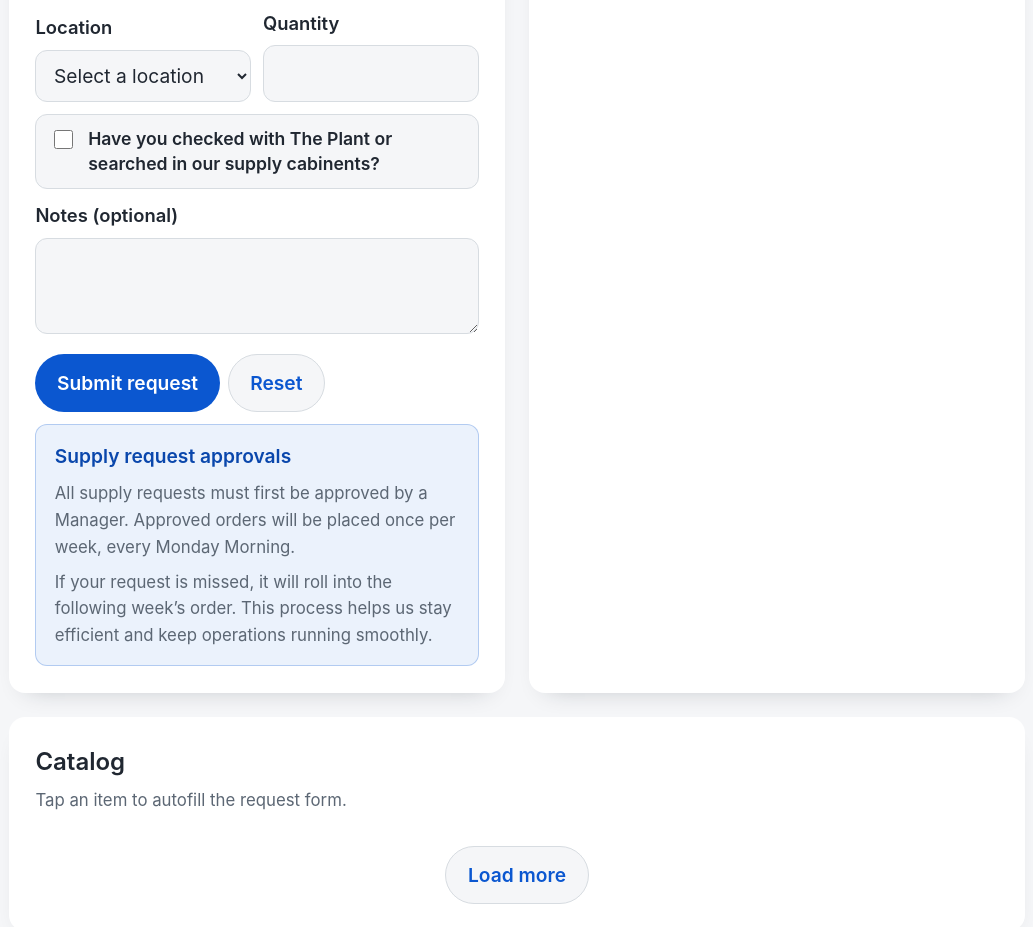
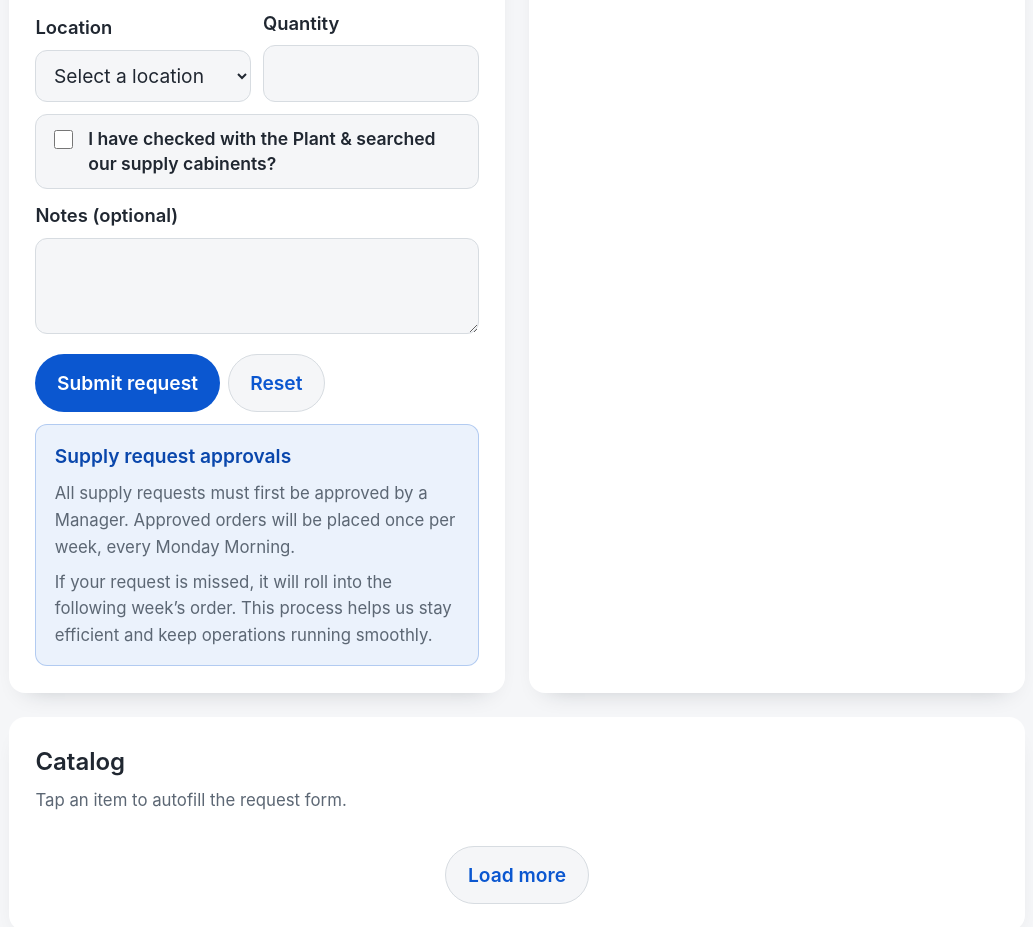
Before and after one commit to skhunDC/RequestsMgr, a website: page index.html in a window 1280 px wide. Shown: the part 1065-1992 px from the top of the page, without its empty margins (123-1156 px from the left). Drawn offline with Linux system fonts and the light colour scheme.

Commit message:
Update index.html

```diff
--- a/index.html
+++ b/index.html
@@ -1507,7 +1507,7 @@
                 type="checkbox"
                 required
               >
-              <span>Have you checked with The Plant or searched in our supply cabinents?</span>
+              <span>I have checked with the Plant & searched our supply cabinents?</span>
             </label>
             <label class="full-width">
               <span>Notes (optional)</span>
```
